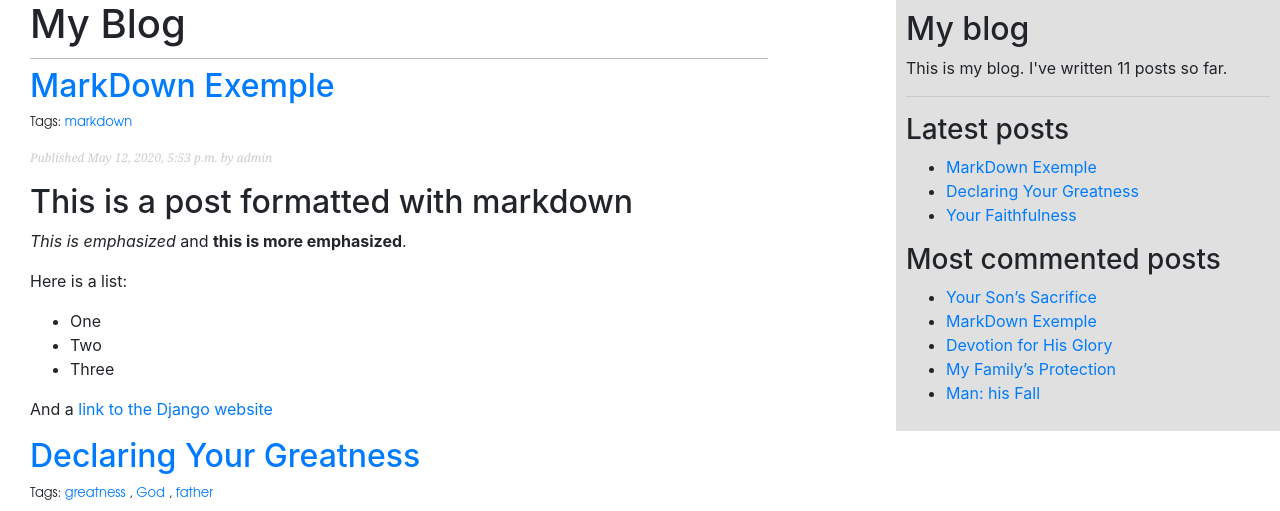
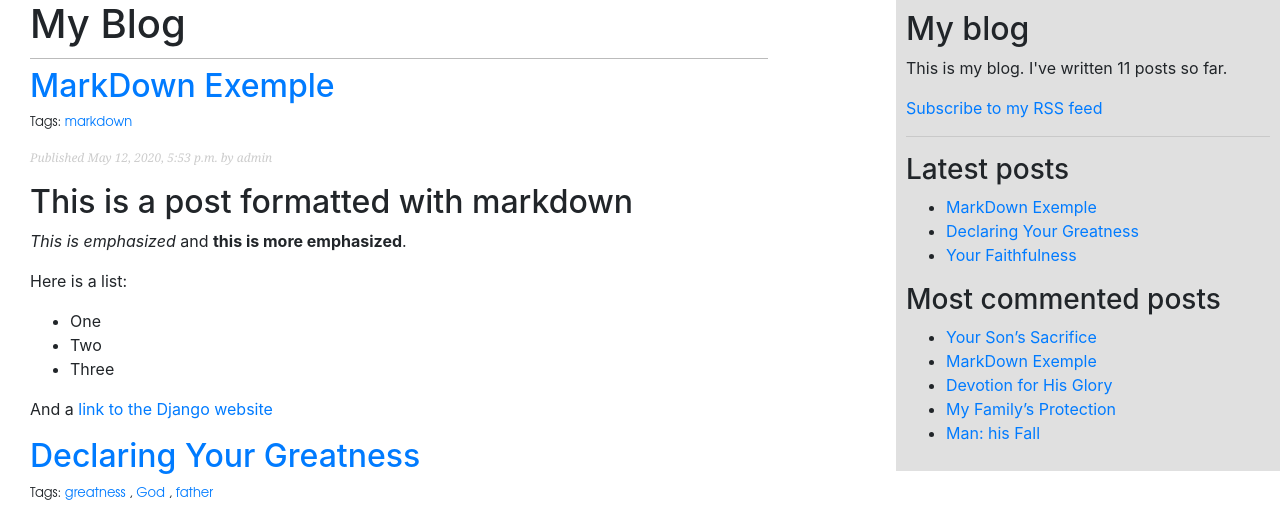
Before and after one commit to NicacioSilva/BlogProject, a Django app: page /BlogApp/ in a window 1280 px wide. Shown: the top 511 px of the page. Run offline with Django 3.2, Linux system fonts and the light colour scheme; data comes from the database, SQL or seed files in the repository; parts of the project's set-up code (start-up, migrations or seed data) failed here and were passed over; some libraries are stand-ins or nearby versions.

Commit message:
add feed to sidebar

```diff
--- a/BlogApp/templates/BlogApp/base.html
+++ b/BlogApp/templates/BlogApp/base.html
@@ -19,6 +19,10 @@
     <h2>My blog</h2>
     <p>This is my blog. I've written {% total_posts %} posts so far.</p>
 
+    <p>
+        <a href="{% url "BlogApp:post_feed" %}">Subscribe to my RSS feed</a>
+    </p>
+
     <hr>
 
     <h3>Latest posts</h3>
```
